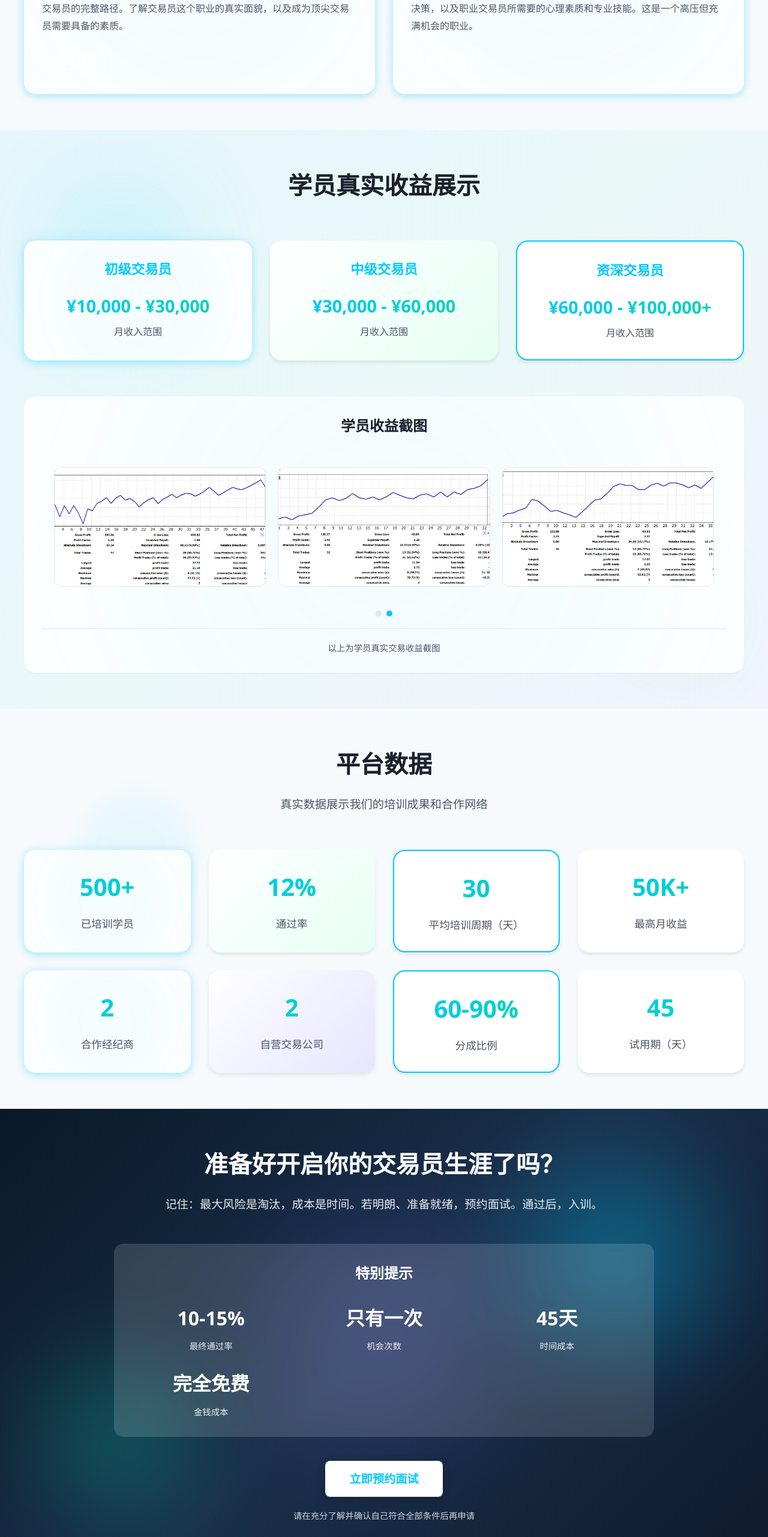
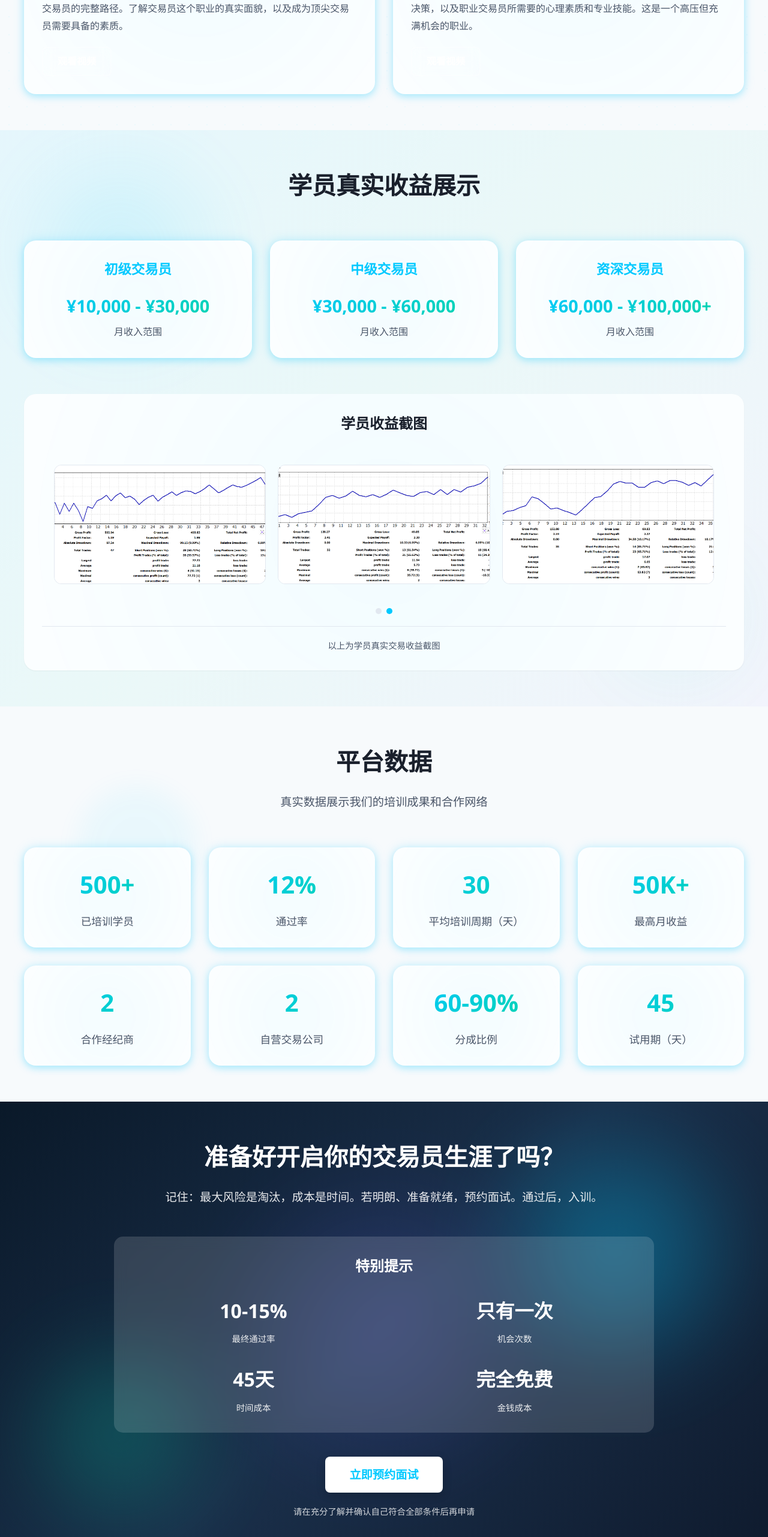
Before and after one commit to cyt1999/jufengxinhao, a Next.js app: page / in a window 1280 px wide. Shown: the part 5092-7655 px from the top of the page at 60% size. Built offline with nearby package versions, Linux system fonts and the light colour scheme.

Commit message:
优化首页卡片效果，统一UI风格

```diff
--- a/src/app/globals.css
+++ b/src/app/globals.css
@@ -75,6 +75,19 @@ body {
 
 @media (max-width: 640px) {
   .earnings-grid {
+    grid-template-columns: 1fr;
+  }
+}
+
+/* 特别提示网格布局 */
+.notice-grid {
+  display: grid;
+  grid-template-columns: repeat(2, 1fr);
+  gap: 30px;
+}
+
+@media (max-width: 640px) {
+  .notice-grid {
     grid-template-columns: 1fr;
   }
 }
--- a/src/app/page.tsx
+++ b/src/app/page.tsx
@@ -905,7 +905,7 @@ export default function Home() {
             alignItems: 'stretch',
           }}>
             {homeContent.showcase.levels.map((level, index) => (
-              <Card key={index} hover variant={index === 0 ? 'glow' : index === 1 ? 'gradient' : 'bordered'} gradient={index === 1 ? 'secondary' : 'primary'} style={{ height: '100%', display: 'flex', flexDirection: 'column' }}>
+              <Card key={index} hover variant="glow" style={{ height: '100%', display: 'flex', flexDirection: 'column' }}>
                 <div style={{ textAlign: 'center' }}>
                   <h3 style={{
                     fontSize: '1.4rem',
@@ -1054,7 +1054,7 @@ export default function Home() {
           </div>
           <div className="platform-data-grid">
             {homeContent.platformData.items.map((item, index) => (
-              <Card key={index} hover variant={index % 4 === 0 ? 'glow' : index % 4 === 1 ? 'gradient' : index % 4 === 2 ? 'bordered' : 'default'} gradient={index % 3 === 0 ? 'primary' : index % 3 === 1 ? 'secondary' : 'accent'} style={{ height: '100%', display: 'flex', flexDirection: 'column' }}>
+              <Card key={index} hover variant="glow" style={{ height: '100%', display: 'flex', flexDirection: 'column' }}>
                 <div style={{ textAlign: 'center' }}>
                   <div style={{
                     fontSize: '2.5rem',
@@ -1122,11 +1122,14 @@ export default function Home() {
               }}>
                 {homeContent.cta.notice.title}
               </h3>
-              <div style={{
-                display: 'grid',
-                gridTemplateColumns: 'repeat(auto-fit, minmax(200px, 1fr))',
-                gap: '25px',
-              }}>
+              <div
+                className="notice-grid"
+                style={{
+                  display: 'grid',
+                  gridTemplateColumns: 'repeat(2, 1fr)',
+                  gap: '30px',
+                }}
+              >
                 <div style={{ textAlign: 'center' }}>
                   <div style={{
                     fontSize: '2rem',
```
